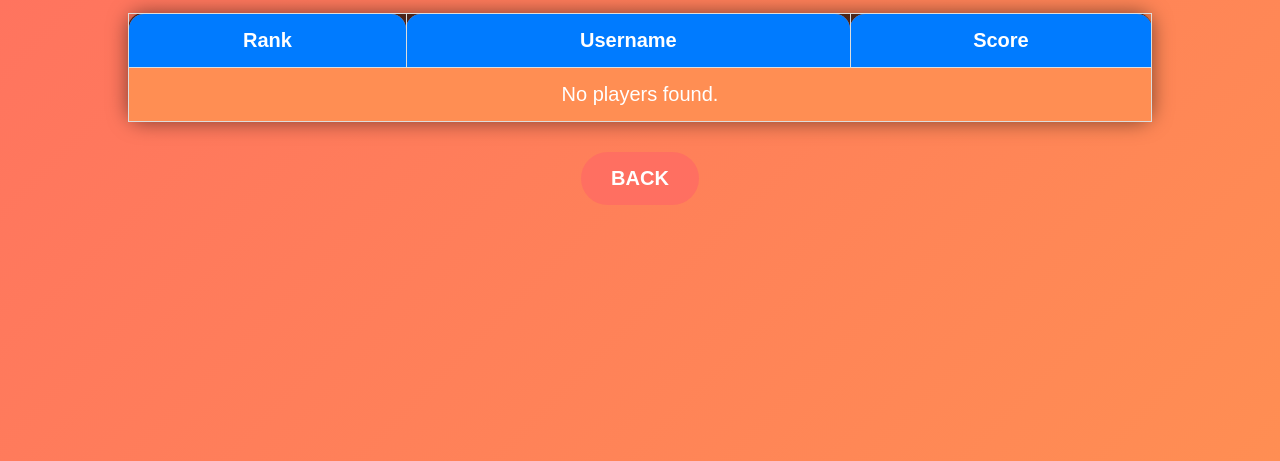
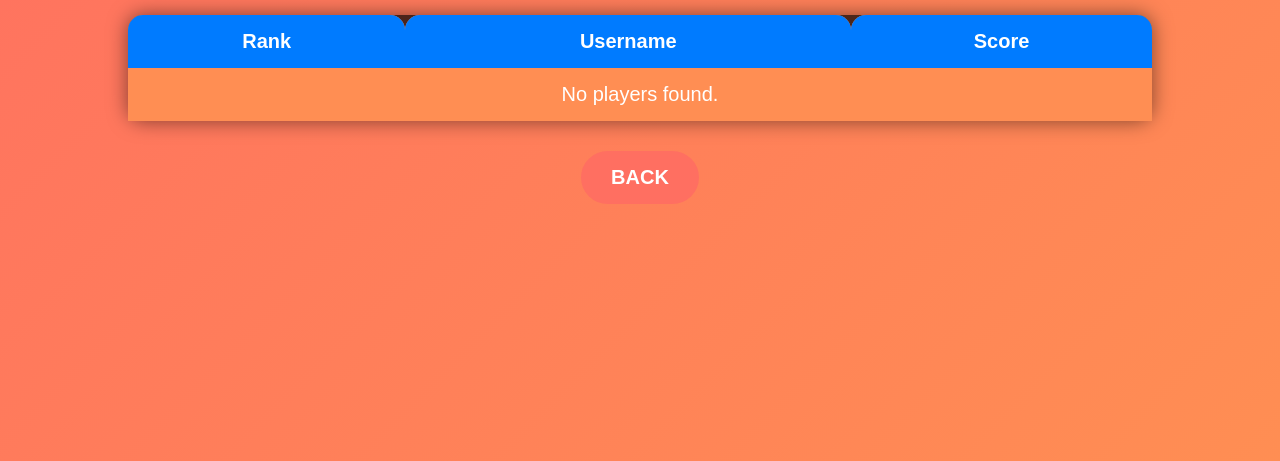
Before and after one commit to impotter/tebaktikus, a plain HTML site: page leaderboard.html in a window 1280 px wide. Shown: the part 339-800 px from the top of the page. Drawn offline with Linux system fonts and the light colour scheme.

Commit message:
Update leaderboard.html

```diff
--- a/leaderboard.html
+++ b/leaderboard.html
@@ -37,11 +37,12 @@
             background-color: rgba(0, 0, 0, 0.7);
             border-radius: 15px;
             box-shadow: 0px 0px 20px rgba(0, 0, 0, 0.5);
+            border: none;
         }
 
         th,
         td {
-            border: 1px solid #ddd;
+            border: none;
             padding: 15px;
             text-align: center;  /* Make sure text in both header and body is centered */
             font-size: 20px;
```
